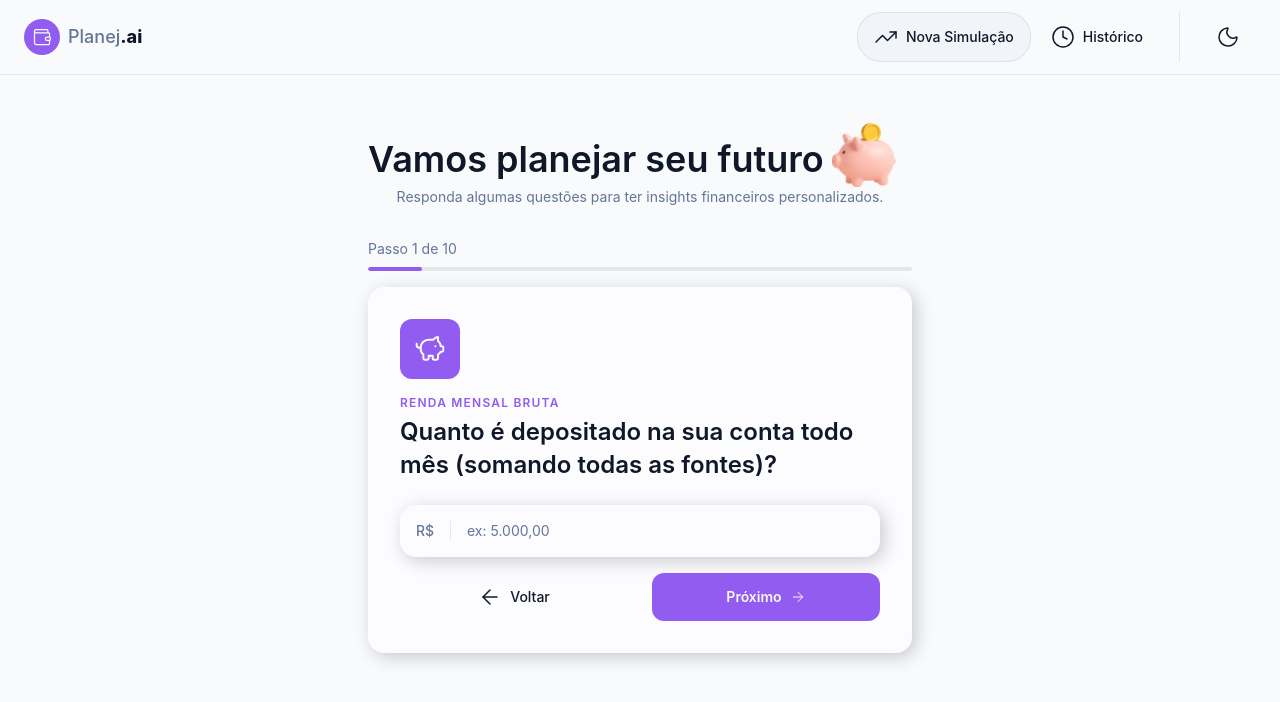
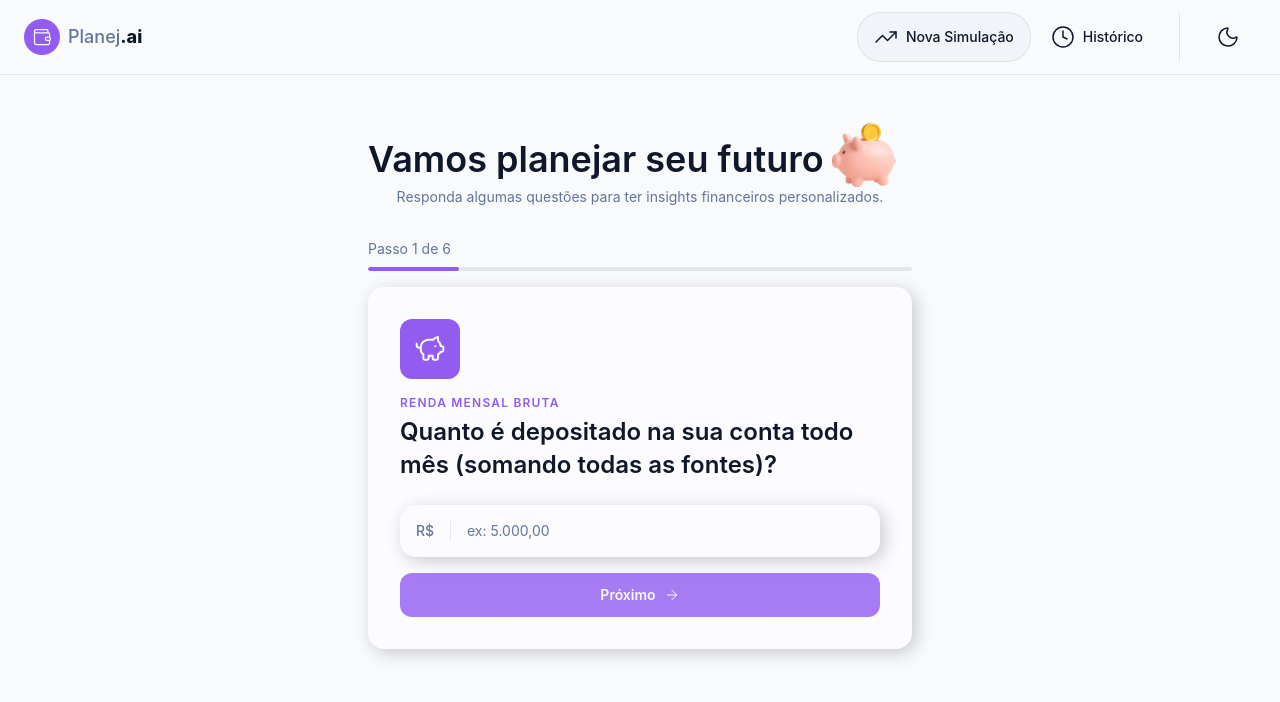
Before and after one commit to gbpinheiro1/planeja-ai, a React (Vite) app: page / in a window 1280 px wide. Shown: the top 702 px of the page. Built offline with nearby package versions, Linux system fonts and the light colour scheme.

Commit message:
feat: implements navigation between form steps

```diff
--- a/src/components/features/simulation/Form.tsx
+++ b/src/components/features/simulation/Form.tsx
@@ -1,14 +1,42 @@
 import { StepProgress } from "../simulation/Progress"
 import { FormStep } from "./FormStep"
 import { simulationFormSteps } from "../../../data/simulation"
+import { useState } from "react"
 
 export const SimulationForm = () => {
-  const currentStep = simulationFormSteps[0]
+  const totalSteps = simulationFormSteps.length
+  const [currentStepIndex, setCurrentStepIndex] = useState(0)
+  const currentStep = simulationFormSteps[currentStepIndex]
+
+  const handleNextStep = () => {
+    if (currentStepIndex + 1 > totalSteps - 1) {
+      return
+    }
+
+    setCurrentStepIndex((prev) => prev + 1)
+  }
+
+  const handlePreviousStep = () => {
+    if (currentStepIndex === 0) {
+      return
+    }
+
+    setCurrentStepIndex((prev) => prev - 1)
+  }
 
   return (
     <>
-      <StepProgress currentStep={1} totalSteps={10}></StepProgress>
-      <FormStep key={currentStep.id} {...currentStep} />
+      <StepProgress
+        currentStep={currentStepIndex + 1}
+        totalSteps={totalSteps}
+      ></StepProgress>
+      <FormStep
+        key={currentStep.id}
+        {...currentStep}
+        onBack={handlePreviousStep}
+        onNext={handleNextStep}
+        hideBackButton={currentStepIndex === 0}
+      />
     </>
   )
 }
--- a/src/components/features/simulation/FormStep.tsx
+++ b/src/components/features/simulation/FormStep.tsx
@@ -3,6 +3,8 @@
 import { Input } from "../../shared/Input"
 import { Button } from "../../shared/Button"
 import { ArrowLeft, ArrowRight } from "lucide-react"
+import type { SyntheticEvent } from "react"
+import { useState } from "react"
 
 export interface FormStepProps {
   id: string
@@ -16,13 +18,34 @@
   }
 }
 
+export interface ActionsButtonsProps {
+  onBack: () => void
+  onNext: () => void
+  hideBackButton?: boolean
+}
+
 export function FormStep({
   icon: Icon,
   title,
   question,
   inputProps,
   submitButtonProps,
-}: FormStepProps) {
+  onBack,
+  onNext,
+  hideBackButton,
+}: FormStepProps & ActionsButtonsProps) {
+  const handleSubmit = (e: SyntheticEvent<HTMLFormElement>) => {
+    e.preventDefault()
+
+    if (!inputValue) {
+      return
+    }
+
+    onNext()
+  }
+
+  const [inputValue, setInputValue] = useState("")
+
   return (
     <div className="bg-card rounded-2xl p-6 shadow-[4px_4px_18px_0px_rgba(0,0,0,0.2)] sm:p-8">
       <div className="bg-primary mb-4 flex h-15 w-15 items-center justify-center rounded-xl">
@@ -34,21 +57,29 @@
       <h3 className="text-foreground mb-6 text-xl leading-snug font-semibold sm:text-2xl">
         {question}
       </h3>
-      <form className="flex flex-col gap-4">
-        <Input {...inputProps} />
+      <form className="flex flex-col gap-4" onSubmit={handleSubmit}>
+        <Input
+          {...inputProps}
+          value={inputValue}
+          onChange={(e) => setInputValue(e.target.value)}
+        />
         <div className="flex flex-col gap-3 sm:flex-row sm:gap-6">
+          {!hideBackButton && (
             <Button
               type="button"
               variant="ghost"
               Icon={ArrowLeft}
               className="order-2 flex-1 justify-center rounded-xl py-3 sm:order-1"
+              onClick={onBack}
             >
               Voltar
             </Button>
+          )}
           <Button
             type="submit"
             variant="primary"
             className="order-1 flex-1 sm:order-2"
+            disabled={!inputValue}
           >
             {submitButtonProps?.label ?? "Próximo"}
             {submitButtonProps?.emojiIcon ?? <ArrowRight size={16} />}
```
Lines whose indentation alone changed are shown as unchanged.
